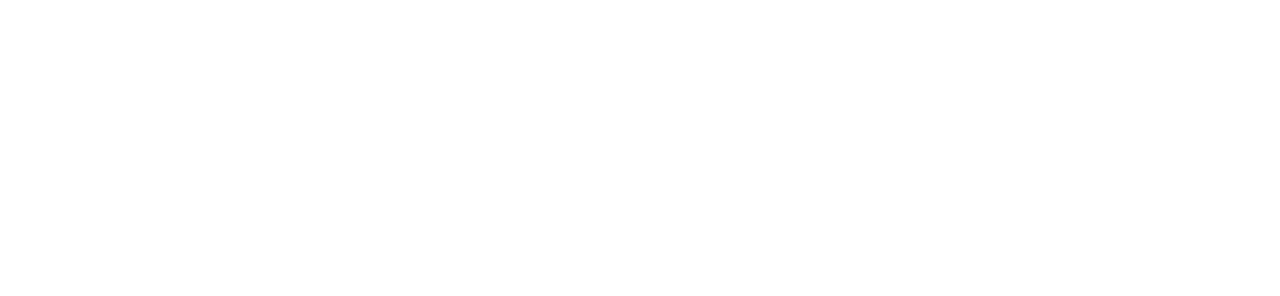
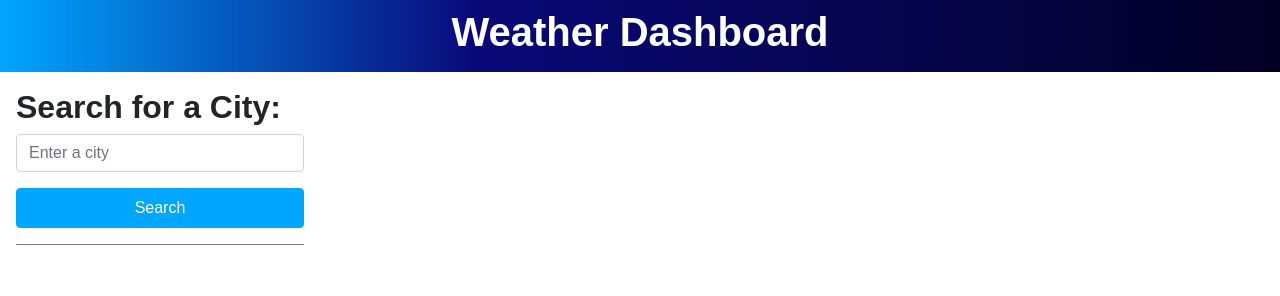
Before and after one commit to jess-n-chen/jc-cu-c6-weather-dashboard, a plain HTML site: page index.html in a window 1280 px wide. Drawn offline with nearby package versions, Linux system fonts and the light colour scheme.

Commit message:
Initial HTML Setup and Basic Search Functionality

```diff
--- a/assets/css/styles.css
+++ b/assets/css/styles.css
@@ -0,0 +1,52 @@
+/* CSS Variables */
+:root {
+  --box-shadow: 0 5px 10px rgba(0, 0, 0, 0.5);
+  --light-blue-color: #01a6ff;
+  --white-color: #fff;
+}
+
+/* General Styling */
+* {
+  box-sizing: border-box;
+  font-family: Arial, Helvetica, sans-serif;
+  margin: 0;
+  padding: 0;
+}
+
+/* Header/Hero Styling */
+.hero {
+  background: rgb(1, 166, 255, 1);
+  background: linear-gradient(
+    90deg,
+    rgba(1, 166, 255, 1) 0%,
+    rgba(9, 9, 121, 1) 37%,
+    rgba(2, 0, 36, 1) 100%
+  );
+}
+
+.hero h1 {
+  font-weight: bold;
+}
+
+/* Search Column Section Styling */
+#search-form {
+  border-bottom: 1px solid gray;
+}
+
+#search-form h2 {
+  font-weight: bold;
+}
+
+.search-city {
+  background-color: var(--light-blue-color);
+  border: 1px solid var(--light-blue-color);
+  border-radius: 4px;
+  color: var(--white-color);
+  padding: 7px 10px;
+  width: 100%;
+}
+
+.error-message {
+  color: #ff0101;
+  font-style: italic;
+}
--- a/assets/js/script.js
+++ b/assets/js/script.js
@@ -0,0 +1,16 @@
+var searchEl = document.querySelector("#search-form");
+var cityInput = document.querySelector("#city-input");
+
+function searchCity(event) {
+  event.preventDefault();
+
+  var cityName = cityInput.value.trim();
+
+  if (cityName) {
+    console.log(cityName);
+  } else {
+    alert("Please enter a valid City");
+  }
+}
+
+searchEl.addEventListener("submit", searchCity);
--- a/index.html
+++ b/index.html
@@ -17,8 +17,47 @@
     ></script>
     <title>Weather Dashboard | Homepage</title>
   </head>
-  <body>
+  <body class="flex-column min-100-vh">
+    <!-- Hero/Header -->
+    <header class="hero p-2">
+      <h1 class="text-center text-white">Weather Dashboard</h1>
+    </header>
+
+    <!-- Main Body -->
+    <main class="main-container container-fluid">
+      <div class="row">
+        <!-- Left Column -->
+        <div class="col-12 col-md-3 p-3">
+          <!-- Top: Search Column -->
+          <div class="search-col">
+            <form id="search-form" class="pb-3">
+              <h2>Search for a City:</h2>
+              <input
+                auto-focus="true"
+                class="form-control mt-2 mb-3"
+                id="city-input"
+                placeholder="Enter a city"
+                type="search"
+              />
+              <button type="submit" class="search-city">Search</button>
+            </form>
+          </div>
+          <!-- Bottom: Past Searches Column -->
+          <div class="col-12 col-md-3 p-3 past-search"></div>
+        </div>
+        <!-- Right Column -->
+        <div class="col-12 col-md-9 weather-results">
+          <!-- Top: Weather Column -->
+          <div class="weather-data"></div>
+          <!-- Bottom: Forecast Column -->
+          <div class="forecast"></div>
+        </div>
+      </div>
+    </main>
     <script src="https://cdn.jsdelivr.net/npm/axios/dist/axios.min.js"></script>
+    <script src="https://cdnjs.cloudflare.com/ajax/libs/jquery/3.4.1/jquery.min.js"></script>
+    <script src="https://cdnjs.cloudflare.com/ajax/libs/twitter-bootstrap/4.3.1/js/bootstrap.min.js"></script>
+    <script src="https://cdnjs.cloudflare.com/ajax/libs/moment.js/2.27.0/moment.min.js"></script>
     <script src="./assets/js/script.js"></script>
   </body>
 </html>
```
Also changed, not shown: assets/images/06-server-side-apis-homework-demo.png (added), 1 other file.
